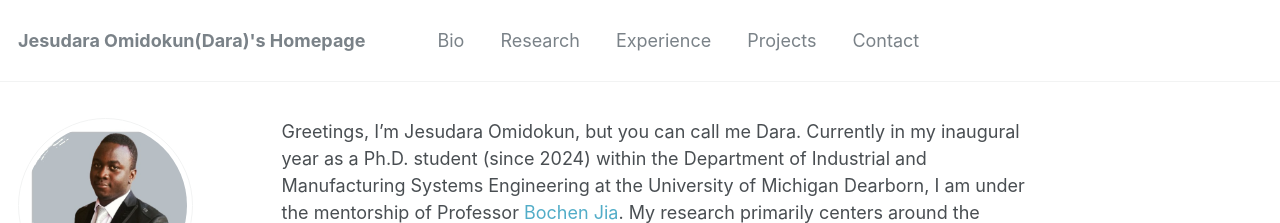
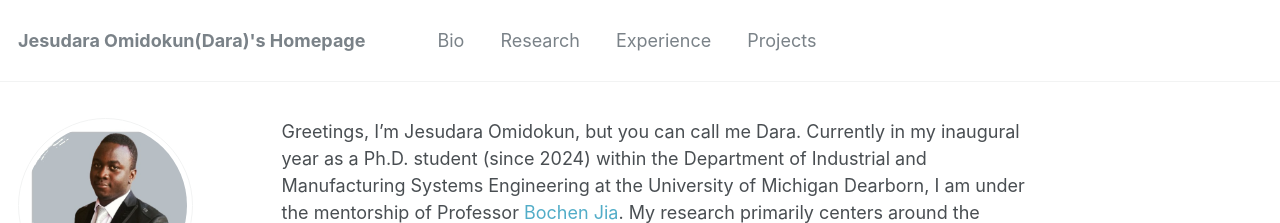
Before and after one commit to jomidokunMain/jomidokunMain.github.io, a Jekyll site: the page built from _pages/about.md, in a window 1280 px wide and 1400 px high. Shown: the top 223 px of the window. Built offline with Jekyll 4.4.1, drawn with Linux system fonts in a browser that asks for light colours; some web fonts are replaced.

Commit message:
updatess

```diff
--- a/_data/navigation.yml
+++ b/_data/navigation.yml
@@ -11,6 +11,3 @@ main:
 
   - title: "Projects"
     url: "https://jomidokunmain.github.io/#projects"
-
-  - title: "Contact"
-    url: "https://jomidokunmain.github.io/#contact"
```
Also changed, not shown: _pages/about.md (+4 -0 lines).
